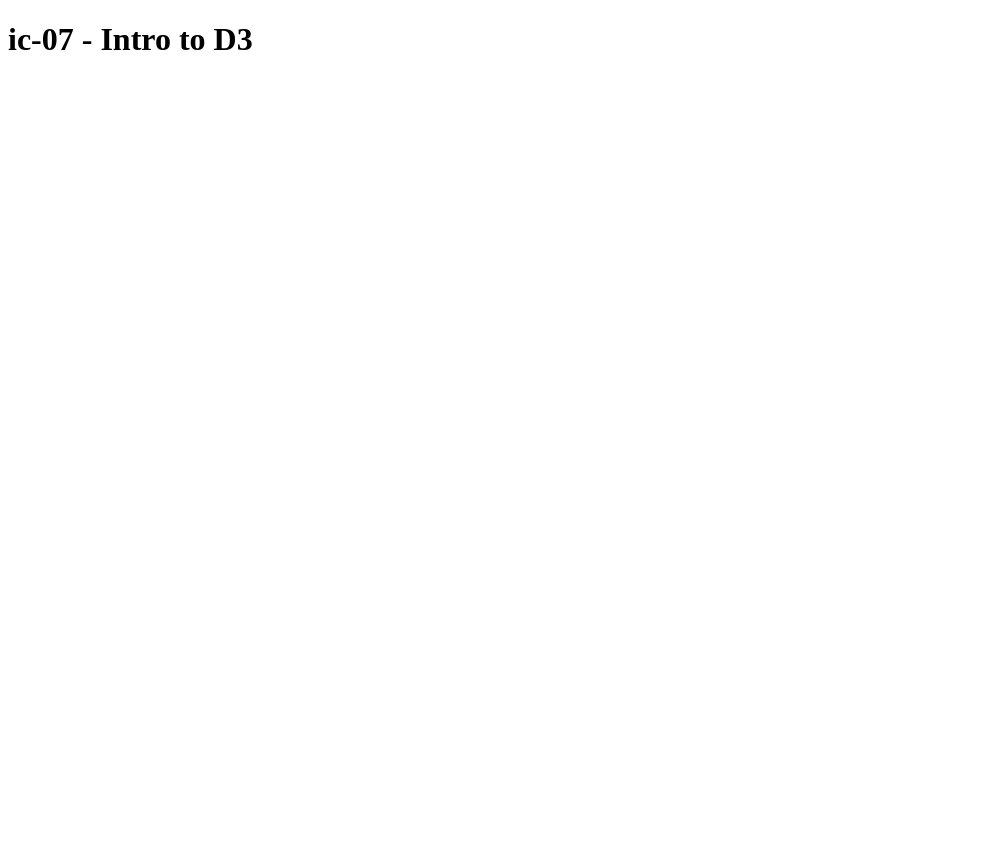
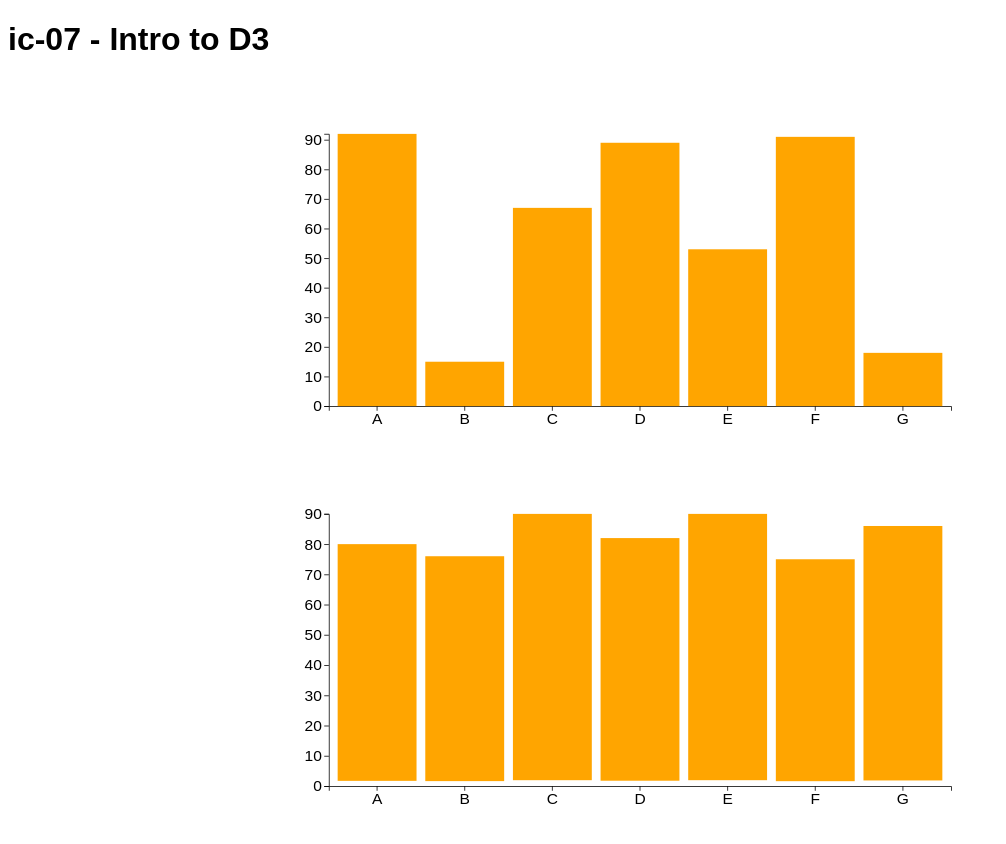
Before and after one commit to DS4200-S22/ic-07-mikaelagordon, a plain HTML site: page index.html in a window 1280 px wide. Shown: the whole page, without its empty margins (0-1006 px from the left). Before the commit the page ends 800 px from the top, so only its background shows below. Drawn offline with Linux system fonts and the light colour scheme.

Commit message:
bar charts finished

```diff
--- a/index.html
+++ b/index.html
@@ -3,6 +3,8 @@
 
 <head>
     <meta charset=utf-8/>
+    <link rel="stylesheet" href="style.css">
+    <script src='js/d3.v6.1.1/d3.min.js'></script>
 </head>
 
 
@@ -10,6 +12,26 @@
 
     <h1>ic-07 - Intro to D3</h1>
 
+    <div id="hard-coded-bar" class=vis-holder>
+
+    </div>
+
+    <div id="csv-bar" class=vis-holder>
+
+    </div>
+
+    <div id="csv-scatter" class=vis-holder>
+
+    </div>
+
+
+
+
+
+    <script src='js/barchart.js'></script>
+    <script src='js/scatterplot.js'></script>
+
+
 </body>
 
 </html>
--- a/js/barchart.js
+++ b/js/barchart.js
@@ -16,7 +16,7 @@ const margin = {left:50, right:50, bottom:50, top:50};
 const yTooltipOffset = 15;
 
 
-// TODO: What does this code do?
+// This code creates an svg for the bar chart to be built in
 const svg1 = d3
   .select("#hard-coded-bar")
   .append("svg")
@@ -41,27 +41,27 @@ const data1 = [
 
 */
 
-// TODO: What does this code do?
+// Finding the maximum score value
 let maxY1 = d3.max(data1, function(d) { return d.score; });
 
-// TODO: What does each line of this code do?
+// Creates a Y scale based on MaxY value
 let yScale1 = d3.scaleLinear()
             .domain([0,maxY1])
             .range([height-margin.bottom,margin.top]);
 
-// TODO: What does each line of this code do?
+// creates an x scale based on number of data entries
 let xScale1 = d3.scaleBand()
             .domain(d3.range(data1.length))
             .range([margin.left, width - margin.right])
             .padding(0.1);
 
-// TODO: What does each line of this code do?
+// Adding Y axis
 svg1.append("g")
    .attr("transform", `translate(${margin.left}, 0)`)
    .call(d3.axisLeft(yScale1))
    .attr("font-size", '20px');
 
-// TODO: What does each line of this code do?
+// Adding X axis
 svg1.append("g")
     .attr("transform", `translate(0,${height - margin.bottom})`)
     .call(d3.axisBottom(xScale1)
@@ -74,26 +74,26 @@ svg1.append("g")
 
 */
 
-// TODO: What does each line of this code do?
+// creates tooltip svg in the div that is not visible
 const tooltip1 = d3.select("#hard-coded-bar")
                 .append("div")
                 .attr('id', "tooltip1")
                 .style("opacity", 0)
                 .attr("class", "tooltip");
 
-// TODO: What does each line of this code do?
+// On mouseover, tooltip is visible and shows name and score
 const mouseover1 = function(event, d) {
   tooltip1.html("Name: " + d.name + "<br> Score: " + d.score + "<br>")
           .style("opacity", 1);
 }
 
-// TODO: What does each line of this code do?
+// Moves the tooltip with the mouse as it moves
 const mousemove1 = function(event, d) {
   tooltip1.style("left", (event.x)+"px")
           .style("top", (event.y + yTooltipOffset) +"px");
 }
 
-// TODO: What does this code do?
+// Makes tooltip invisible when mouse leaves bar again
 const mouseleave1 = function(event, d) {
   tooltip1.style("opacity", 0);
 }
@@ -104,7 +104,7 @@ const mouseleave1 = function(event, d) {
 
 */
 
-// TODO: What does each line of this code do?
+// Add bars to the bar chart and connects them to the data, adding listeners
 svg1.selectAll(".bar")
    .data(data1)
    .enter()
@@ -117,3 +117,91 @@ svg1.selectAll(".bar")
      .on("mouseover", mouseover1)
      .on("mousemove", mousemove1)
      .on("mouseleave", mouseleave1);
+
+
+/*
+
+
+
+
+  Csv-Bar
+
+
+*/
+
+
+
+const svg2 = d3
+  .select("#csv-bar")
+  .append("svg")
+  .attr("width", width-margin.left-margin.right)
+  .attr("height", height - margin.top - margin.bottom)
+  .attr("viewBox", [0, 0, width, height]);
+
+
+d3.csv("data/barchart.csv").then((data) => {
+
+// Finding the maximum score value
+let maxY2 = d3.max(data, function(d) { return d.score; });
+
+// Creates a Y scale based on MaxY value
+let yScale2 = d3.scaleLinear()
+            .domain([0,maxY2])
+            .range([height-margin.bottom,margin.top]);
+
+// creates an X scale based on number of data entries
+let xScale2 = d3.scaleBand()
+            .domain(d3.range(data.length))
+            .range([margin.left, width - margin.right])
+            .padding(0.1);
+
+// Adding Y axis
+svg2.append("g")
+   .attr("transform", `translate(${margin.left}, 0)`)
+   .call(d3.axisLeft(yScale2))
+   .attr("font-size", '20px');
+
+// Adding X axis
+svg2.append("g")
+    .attr("transform", `translate(0,${height - margin.bottom})`)
+    .call(d3.axisBottom(xScale2)
+            .tickFormat(i => data[i].name))
+    .attr("font-size", '20px');
+
+svg2.selectAll(".bar")
+   .data(data)
+   .enter()
+   .append("rect")
+     .attr("class", "bar")
+     .attr("x", (d,i) => xScale2(i))
+     .attr("y", (d) => yScale2(d.score))
+     .attr("height", (d) => (height - margin.bottom) - yScale1(d.score))
+     .attr("width", xScale1.bandwidth())
+     .on("mouseover", mouseover2)
+     .on("mousemove", mousemove2)
+     .on("mouseleave", mouseleave2);
+});
+
+// creates tooltip svg in the div that is not visible
+const tooltip2 = d3.select("#csv-bar")
+                .append("div")
+                .attr('id', "tooltip2")
+                .style("opacity", 0)
+                .attr("class", "tooltip");
+
+// On mouseover, tooltip is visible and shows name and score
+const mouseover2 = function(event, d) {
+  tooltip2.html("Name: " + d.name + "<br> Score: " + d.score + "<br>")
+          .style("opacity", 1);
+}
+
+// Moves the tooltip with the mouse as it moves
+const mousemove2 = function(event, d) {
+  tooltip2.style("left", (event.x)+"px")
+          .style("top", (event.y + 200 + yTooltipOffset) +"px");
+}
+
+// Makes tooltip invisible when mouse leaves bar again
+const mouseleave2 = function(event, d) {
+  tooltip2.style("opacity", 0);
+}
```
Also changed, not shown: 1 other file.
